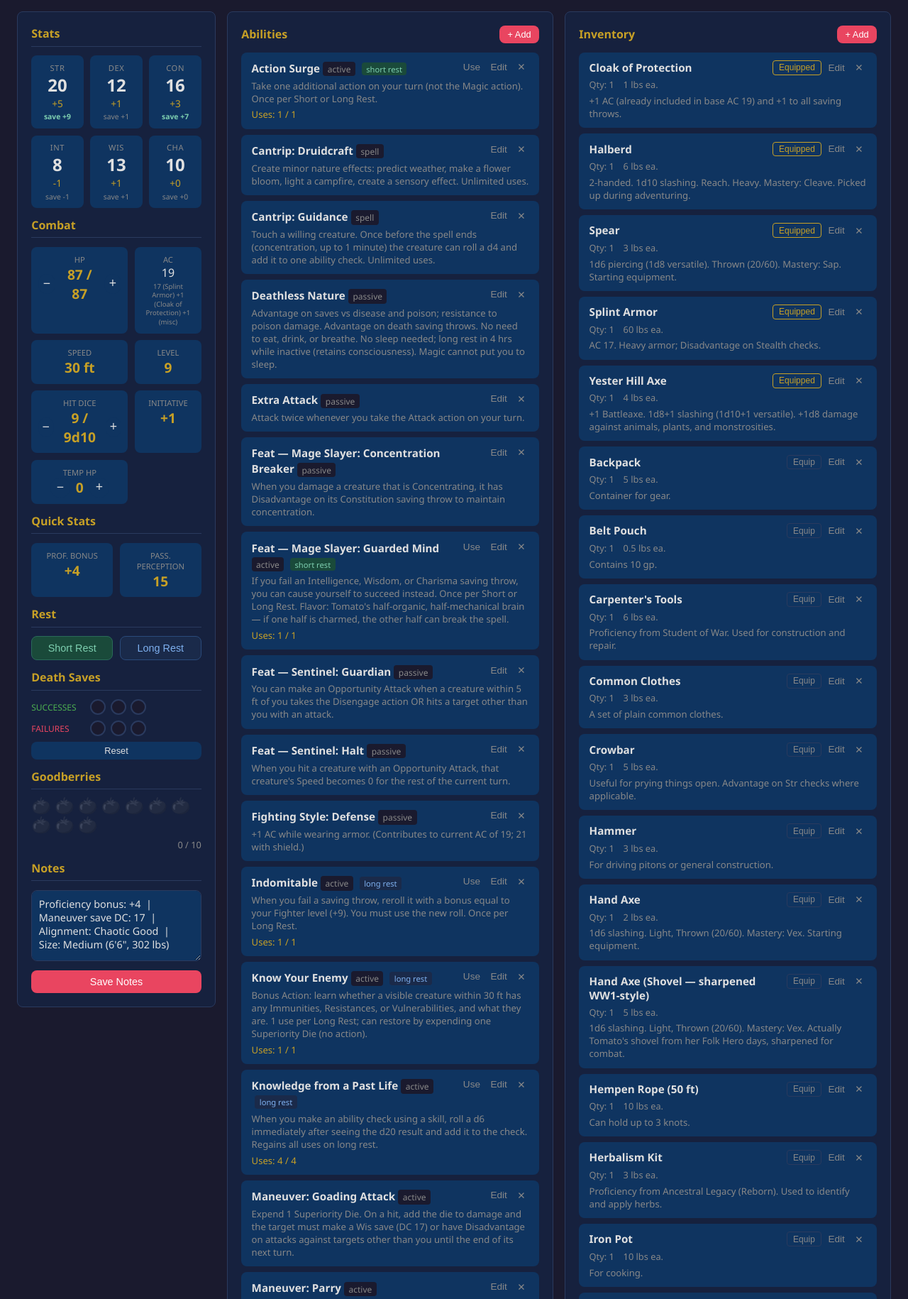
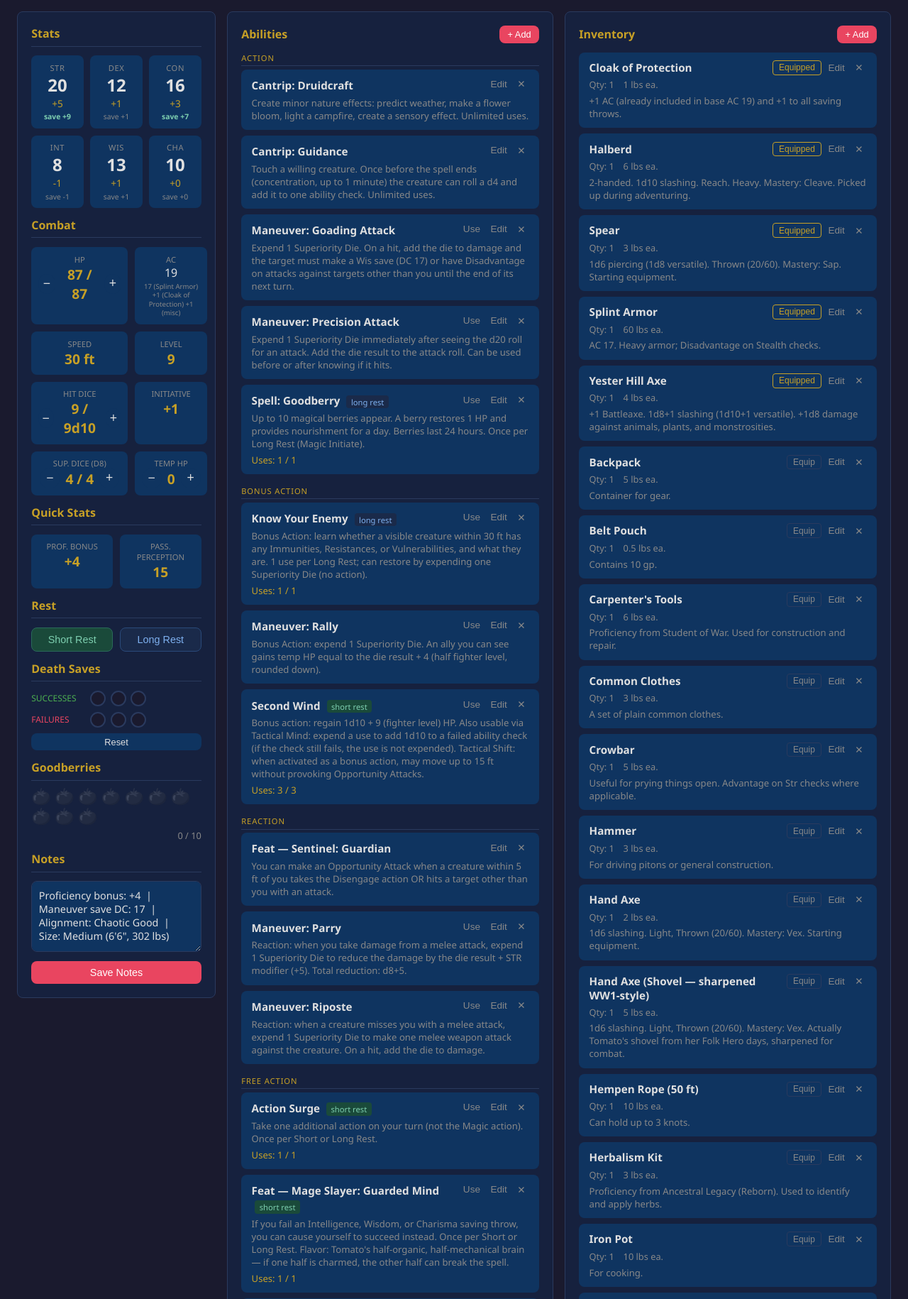
Before and after one commit to nmacinnis/tomato, a Flask app: page /character/1 in a window 1280 px wide. Shown: the part 87-1917 px from the top of the page at 71% size. Run offline with Flask 3, Linux system fonts and the light colour scheme; data comes from the database, SQL or seed files in the repository.

Commit message:
split up actions by type. track action usage

```diff
--- a/database.py
+++ b/database.py
@@ -115,6 +115,52 @@ def init_db():
         "UPDATE characters SET skill_proficiencies=? WHERE name='Tomato'",
         ("athletics,perception,animal_handling,survival,insight,stealth",),
     )
+
+    # Re-categorize Tomato's abilities into action-economy types
+    ability_types = {
+        "action": [
+            "Cantrip: Druidcraft",
+            "Cantrip: Guidance",
+            "Spell: Goodberry",
+            "Maneuver: Goading Attack",
+            "Maneuver: Precision Attack",
+        ],
+        "bonus_action": [
+            "Second Wind",
+            "Know Your Enemy",
+            "Maneuver: Rally",
+        ],
+        "reaction": [
+            "Maneuver: Riposte",
+            "Maneuver: Parry",
+            "Feat — Sentinel: Guardian",
+        ],
+        "free_action": [
+            "Action Surge",
+            "Knowledge from a Past Life",
+            "Indomitable",
+            "Feat — Mage Slayer: Guarded Mind",
+            "Superiority Dice Pool (d8)",
+        ],
+        "passive": [
+            "Deathless Nature",
+            "Extra Attack",
+            "Fighting Style: Defense",
+            "Tactical Mind (phb 2024)",
+            "Tactical Shift",
+            "Tactical Master",
+            "Feat — Mage Slayer: Concentration Breaker",
+            "Feat — Sentinel: Halt",
+            "Rustic Hospitality",
+            "Weapon Mastery: Spear (Sap)",
+            "Weapon Mastery: Hand Axe (Vex)",
+            "Weapon Mastery: Javelin (Slow)",
+            "Weapon Mastery: Halberd (Cleave)",
+        ],
+    }
+    for new_type, names in ability_types.items():
+        for name in names:
+            conn.execute("UPDATE abilities SET type=? WHERE name=?", (new_type, name))
     for tool in ("Carpenter's Tools", "Tinker's Tools", "Herbalism Kit"):
         conn.execute("UPDATE inventory SET tool_proficient=1 WHERE name=?", (tool,))
     conn.execute("UPDATE characters SET save_proficiencies='str,con' WHERE name='Tomato'")
--- a/static/character.js
+++ b/static/character.js
@@ -2,6 +2,7 @@
 
 let char = null;
 let currentItems = [];
+let superiorityDie = null;  // the Superiority Dice Pool ability object
 
 const SKILLS = [
   { name: "Acrobatics",      key: "acrobatics",      stat: "dex" },
@@ -330,25 +331,95 @@ document.getElementById("delete-char-btn").onclick = async () => {
 
 // ── Abilities ──────────────────────────────────────────────────────────────────
 
+const ABILITY_GROUPS = [
+  { key: "action",       label: "Action" },
+  { key: "bonus_action", label: "Bonus Action" },
+  { key: "reaction",     label: "Reaction" },
+  { key: "free_action",  label: "Free Action" },
+  { key: "passive",      label: "Passive" },
+];
+
+// Map legacy type values to display groups
+function normalizeType(type) {
+  if (type === "active" || type === "spell") return "action";
+  return type;
+}
+
 async function loadAbilities() {
   const res = await fetch(`/api/characters/${CHARACTER_ID}/abilities`);
   const abilities = await res.json();
   const list = document.getElementById("abilities-list");
   list.innerHTML = "";
+
   if (abilities.length === 0) {
     list.innerHTML = `<p style="color:var(--muted);font-size:.85rem">No abilities yet.</p>`;
     return;
   }
-  abilities.forEach(a => list.appendChild(renderAbilityCard(a)));
+
+  // Pull out Superiority Dice Pool and render it in combat section
+  const poolIdx = abilities.findIndex(a => a.name === "Superiority Dice Pool (d8)");
+  if (poolIdx !== -1) {
+    superiorityDie = abilities.splice(poolIdx, 1)[0];
+    updateSdDisplay();
+  }
+
+  // Group by normalized type
+  const grouped = {};
+  ABILITY_GROUPS.forEach(g => { grouped[g.key] = []; });
+  abilities.forEach(a => {
+    const key = normalizeType(a.type);
+    if (!grouped[key]) grouped[key] = [];
+    grouped[key].push(a);
+  });
+
+  ABILITY_GROUPS.forEach(({ key, label }) => {
+    if (!grouped[key] || grouped[key].length === 0) return;
+    const header = document.createElement("div");
+    header.className = "ability-group-header";
+    header.textContent = label;
+    list.appendChild(header);
+    grouped[key].forEach(a => list.appendChild(renderAbilityCard(a)));
+  });
 }
+
+// ── Superiority Dice ───────────────────────────────────────────────────────────
+
+function updateSdDisplay() {
+  if (!superiorityDie) return;
+  document.getElementById("sd-display").textContent =
+    `${superiorityDie.uses_remaining} / ${superiorityDie.uses_max}`;
+}
+
+async function patchSuperiorityDie(uses_remaining) {
+  await fetch(`/api/abilities/${superiorityDie.id}`, {
+    method: "PUT",
+    headers: { "Content-Type": "application/json" },
+    body: JSON.stringify({ uses_remaining }),
+  });
+  superiorityDie.uses_remaining = uses_remaining;
+  updateSdDisplay();
+}
+
+document.getElementById("sd-down").onclick = async () => {
+  if (!superiorityDie || superiorityDie.uses_remaining <= 0) return;
+  await patchSuperiorityDie(superiorityDie.uses_remaining - 1);
+};
+
+document.getElementById("sd-up").onclick = async () => {
+  if (!superiorityDie || superiorityDie.uses_remaining >= superiorityDie.uses_max) return;
+  await patchSuperiorityDie(superiorityDie.uses_remaining + 1);
+};
 
 const RECHARGE_LABEL = { short: "short rest", long: "long rest" };
 
 function renderAbilityCard(a) {
   const div = document.createElement("div");
   div.className = "ability-card";
+  const isManeuver = a.name.startsWith("Maneuver:");
+  const hasUses = a.uses_max != null;
+  const showUseBtn = hasUses || isManeuver;
   const rem = a.uses_remaining ?? a.uses_max;
-  const usesText = a.uses_max != null ? `${rem} / ${a.uses_max}` : "";
+  const usesText = hasUses ? `${rem} / ${a.uses_max}` : "";
   const rechargeBadge = a.recharge
     ? `<span class="recharge-badge recharge-${a.recharge}">${RECHARGE_LABEL[a.recharge]}</span>`
     : "";
@@ -356,11 +427,10 @@ function renderAbilityCard(a) {
     <div class="ability-card-header">
       <div>
         <span class="ability-name">${escHtml(a.name)}</span>
-        <span class="ability-type">${escHtml(a.type)}</span>
         ${rechargeBadge}
       </div>
       <div class="card-actions">
-        ${a.uses_max != null ? `<button class="use-btn" data-id="${a.id}" data-rem="${rem}">Use</button>` : ""}
+        ${showUseBtn ? `<button class="use-btn" data-id="${a.id}" data-rem="${rem ?? 99}">Use</button>` : ""}
         <button class="edit-ability-btn" data-id="${a.id}">Edit</button>
         <button class="del-ability-btn" data-id="${a.id}">✕</button>
       </div>
@@ -376,16 +446,25 @@ function renderAbilityCard(a) {
   });
   div.querySelector(".use-btn")?.addEventListener("click", async (e) => {
     const btn = e.currentTarget;
-    const rem = Number(btn.dataset.rem);
-    if (rem <= 0) return;
-    const newRem = rem - 1;
-    await fetch(`/api/abilities/${a.id}`, {
-      method: "PUT",
-      headers: { "Content-Type": "application/json" },
-      body: JSON.stringify({ uses_remaining: newRem }),
-    });
-    btn.dataset.rem = newRem;
-    div.querySelector(".ability-uses").textContent = `Uses: ${newRem} / ${a.uses_max}`;
+
+    // Consume own uses counter if present
+    if (hasUses) {
+      const cur = Number(btn.dataset.rem);
+      if (cur <= 0) return;
+      const next = cur - 1;
+      await fetch(`/api/abilities/${a.id}`, {
+        method: "PUT",
+        headers: { "Content-Type": "application/json" },
+        body: JSON.stringify({ uses_remaining: next }),
+      });
+      btn.dataset.rem = next;
+      div.querySelector(".ability-uses").textContent = `Uses: ${next} / ${a.uses_max}`;
+    }
+
+    // Maneuvers consume a superiority die
+    if (isManeuver && superiorityDie && superiorityDie.uses_remaining > 0) {
+      await patchSuperiorityDie(superiorityDie.uses_remaining - 1);
+    }
   });
 
   return div;
--- a/static/style.css
+++ b/static/style.css
@@ -178,6 +178,17 @@ main { padding: 1.5rem; }
   align-items: flex-start;
   gap: 0.5rem;
 }
+
+.ability-group-header {
+  font-size: 0.7rem;
+  text-transform: uppercase;
+  letter-spacing: 0.08em;
+  color: var(--accent2);
+  padding: 0.5rem 0 0.2rem;
+  border-bottom: 1px solid var(--border);
+  margin-bottom: 0.3rem;
+}
+.ability-group-header:first-child { padding-top: 0; }
 
 .ability-name, .item-name { font-weight: bold; font-size: 0.95rem; }
 .ability-type { font-size: 0.75rem; color: var(--muted); background: var(--bg); padding: 0.1rem 0.4rem; border-radius: 4px; white-space: nowrap; }
--- a/templates/character.html
+++ b/templates/character.html
@@ -52,6 +52,14 @@
           </div>
         </div>
         <div class="combat-box"><span class="combat-label">Initiative</span><span id="init-val"></span></div>
+        <div class="combat-box">
+          <span class="combat-label">Sup. Dice (d8)</span>
+          <div class="hp-controls">
+            <button class="btn-small" id="sd-down">−</button>
+            <span id="sd-display">—</span>
+            <button class="btn-small" id="sd-up">+</button>
+          </div>
+        </div>
         <div class="combat-box">
           <span class="combat-label">Temp HP</span>
           <div class="hp-controls">
@@ -142,9 +150,11 @@
       <label>Name <input name="name" required /></label>
       <label>Type
         <select name="type">
+          <option value="action">Action</option>
+          <option value="bonus_action">Bonus Action</option>
+          <option value="reaction">Reaction</option>
+          <option value="free_action">Free Action</option>
           <option value="passive">Passive</option>
-          <option value="active">Active</option>
-          <option value="spell">Spell</option>
         </select>
       </label>
       <label>Description <textarea name="description"></textarea></label>
```
